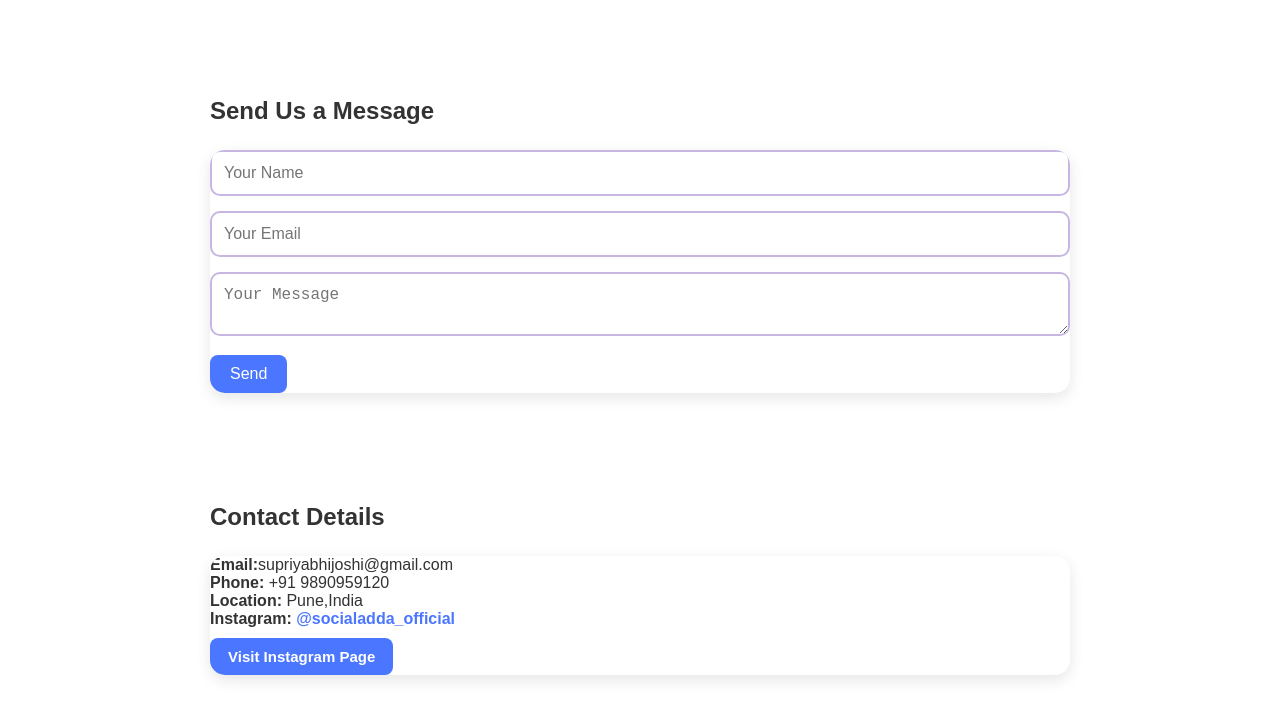
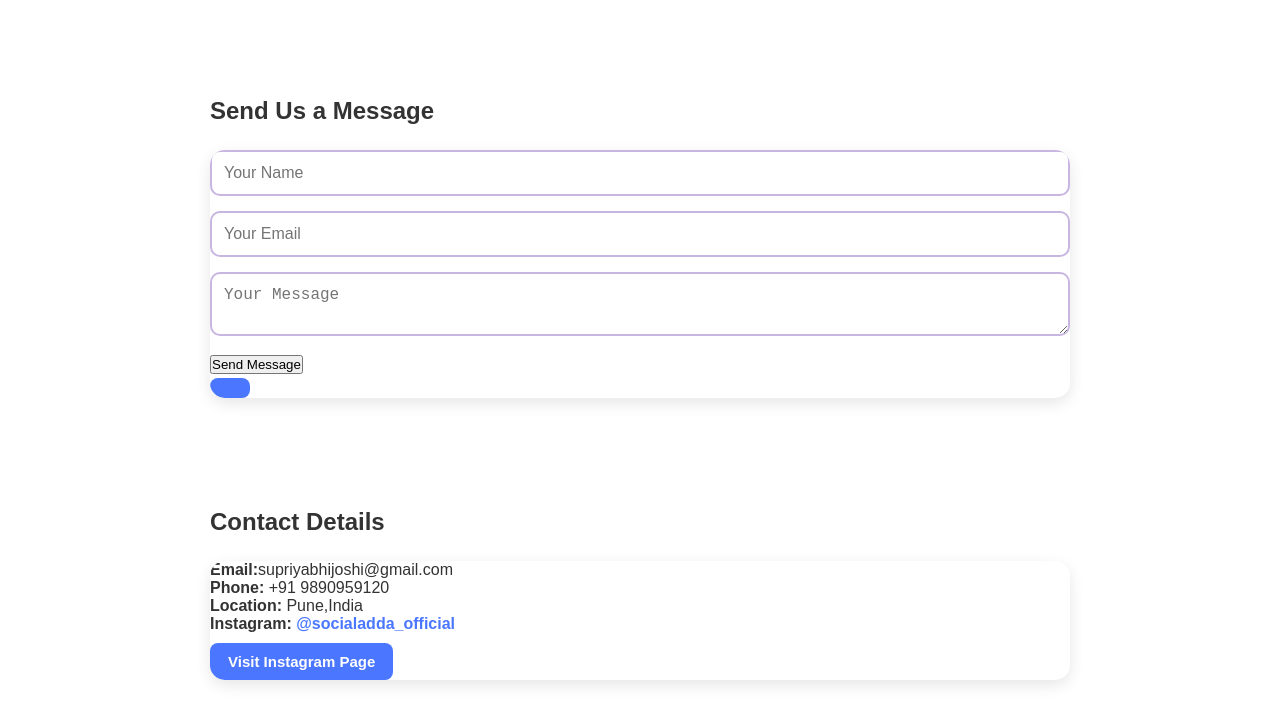
Before and after one commit to aadyajoshi2008-beep/Social-Adda, a plain HTML site: page contact.html in a window 1280 px wide. Shown: the part 184-908 px from the top of the page. Drawn offline with Linux system fonts and the light colour scheme.

Commit message:
Add files via upload

```diff
--- a/contact.html
+++ b/contact.html
@@ -43,13 +43,14 @@
         <h2>Send Us a Message</h2>
 
         <div class="event-card">
-           <form action="https://formspree.io/f/abcdwxyz" method="POST">
+           <form action=https://formspree.io/f/mwvpovdk method="POST">
     <input type="text" name="name" placeholder="Your Name" required>
 
     <input type="email" name="email" placeholder="Your Email" required>
 
     <textarea name="message" placeholder="Your Message" required></textarea>
 
+<button type="submit">Send Message</button>
 
     </form>
 
@@ -64,7 +65,7 @@
                     font-size: 16px;
                     border-radius: 8px;
                     cursor: pointer;">
-                    Send
+
                 </button>
             </form acton=https://formspree.io/f/mwvpovdk method="POST">
         </div>
```
